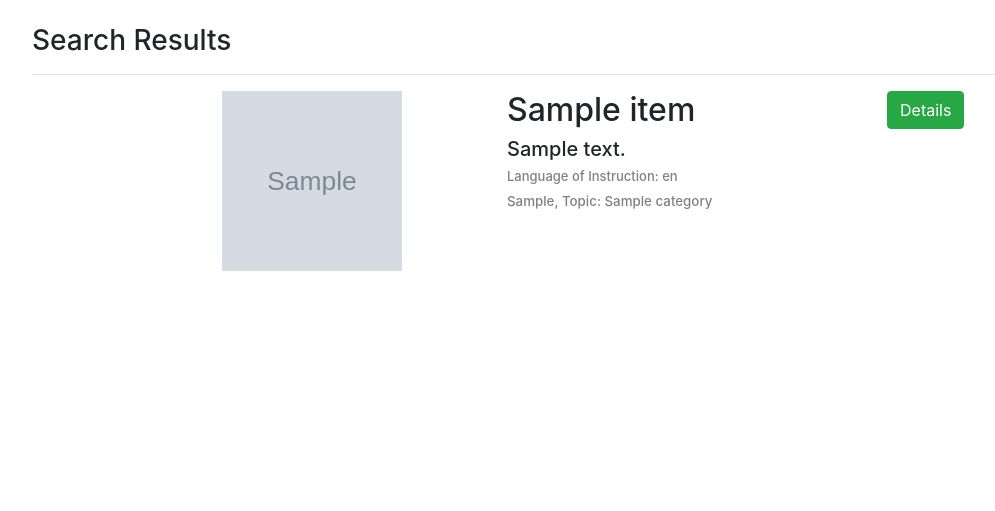
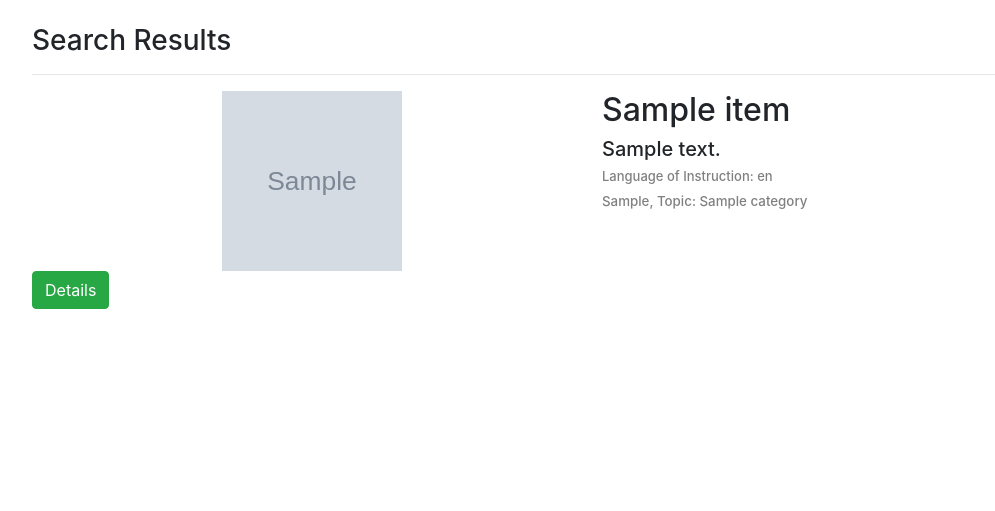
Before and after one commit to commpin07/commp, a Django app: template contentpiece/templates/contentpiece/search_item.html in a window 1280 px wide. Shown: the part 82-593 px from the top of the page, without its empty margins (53-1048 px from the left). Run offline with Django 3.2, Linux system fonts and the light colour scheme; the template is opened without the code that fills it: values that come from a table or form of the project are taken from there, others are empty; tables that the repository leaves empty hold one stand-in row (values such as "Sample post"); grey boxes marked "Sample" are stand-in pictures; parts of the project's set-up code (start-up, migrations or seed data) failed here and were passed over; some libraries are stand-ins or nearby versions.

Commit message:
home page

```diff
--- a/contentpiece/templates/contentpiece/search_item.html
+++ b/contentpiece/templates/contentpiece/search_item.html
@@ -13,7 +13,8 @@
         <div class="col-md-3 offset-md-2">
             <img width="180px" height="180px" src="{{ item.thumbnail.url }}">
         </div>
-        <div class="col-md-4">
+        <div class="col-md-1"></div>
+        <div class="col-md-6">
             <h2>{{item.item_name}}</h2>
             <h5>{{item.item_description}}</h5>
             <h6 style="color: gray; font-size: small;">Language of Instruction: {{ item.language_of_instruction }}</h6>
```
